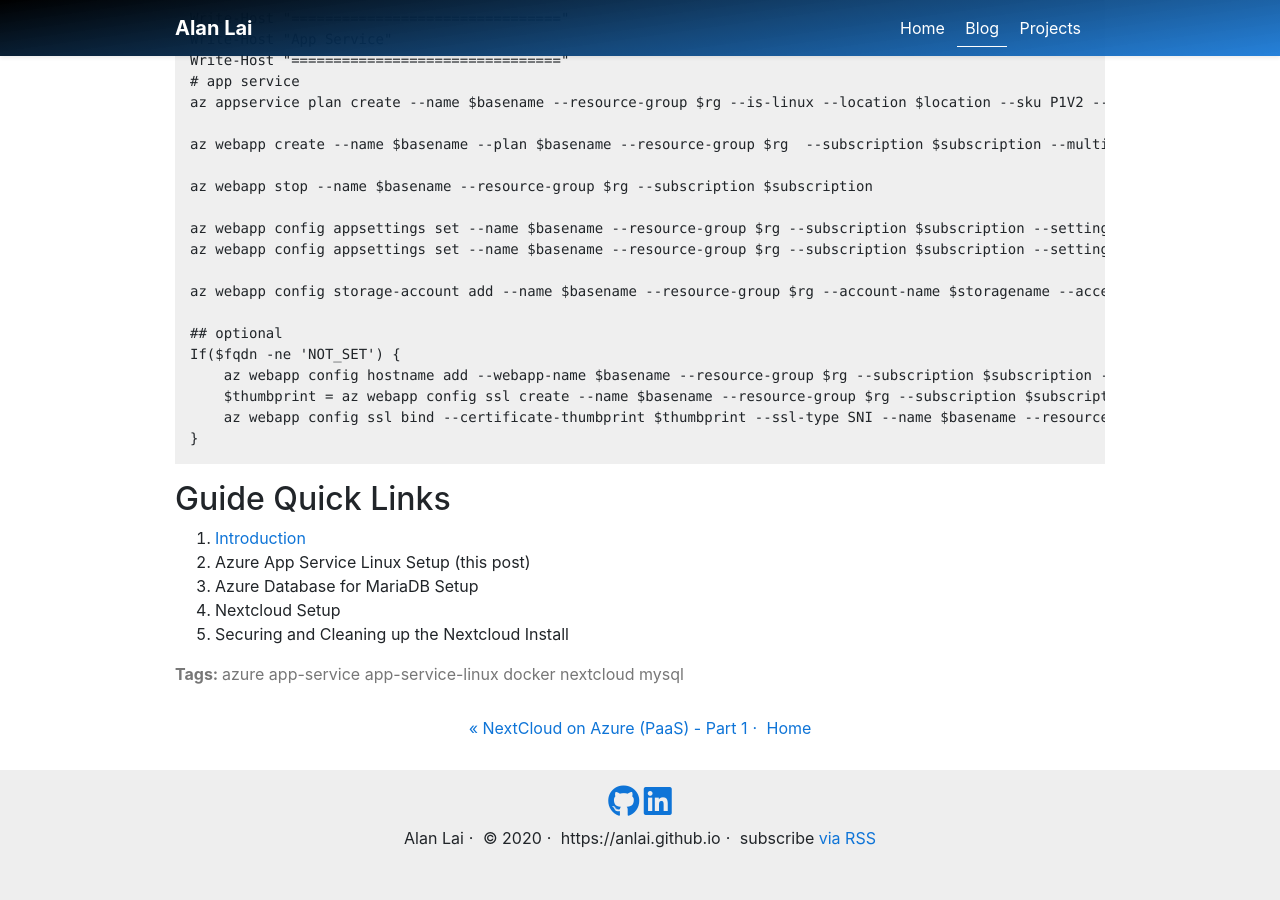
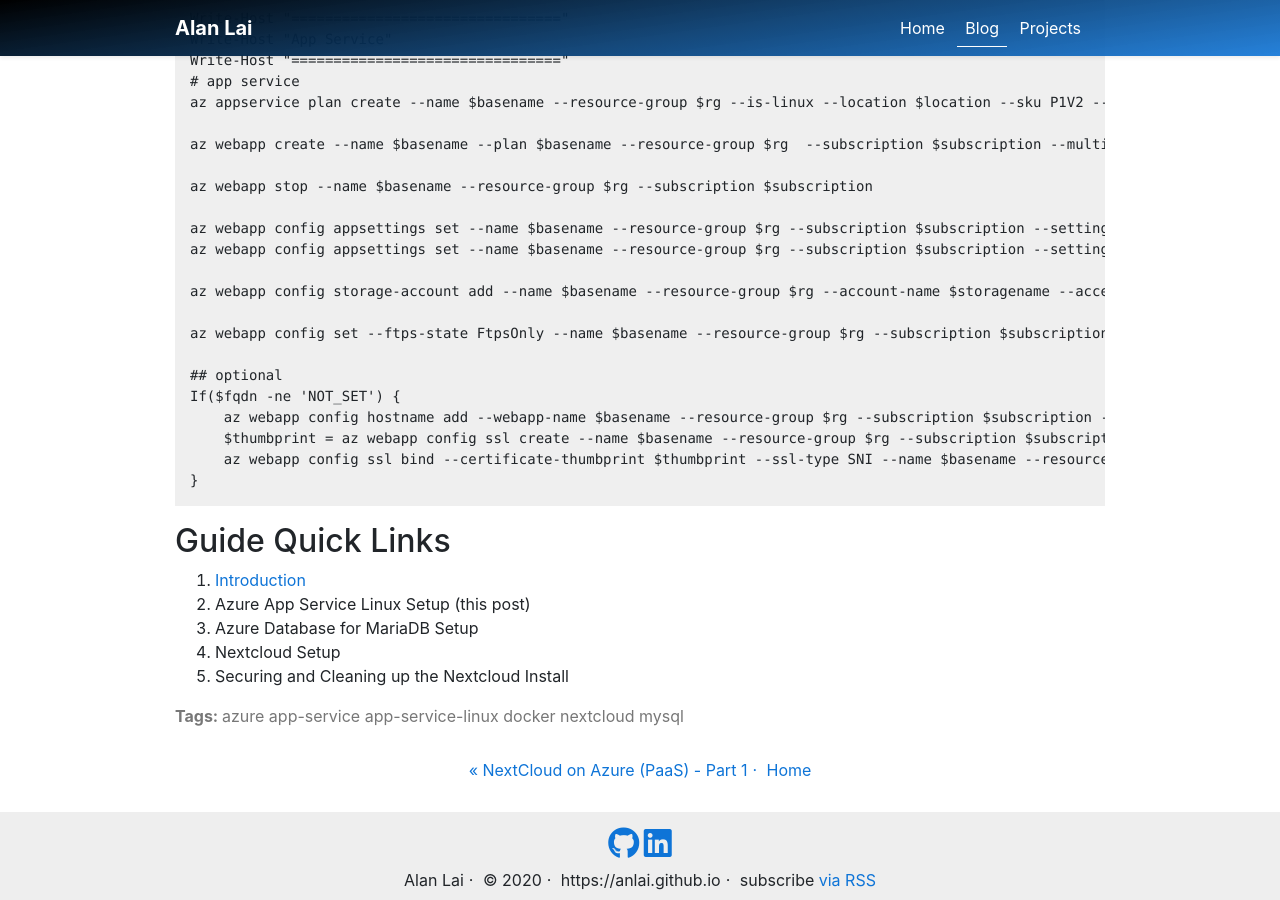
Before and after one commit to anlai/anlai.github.com, a Jekyll site: the page built from _posts/2020-10-15-nextcloud-azure-part-2.md, in a window 1280 px wide and 900 px high, scrolled down 3438 px. Built offline with Jekyll 4.4.1, drawn with Linux system fonts in a browser that asks for light colours; nearby versions of some CDN libraries; before the commit the page ends 4296 px from its top, so only the background shows below that.

Commit message:
ftps only setting

```diff
--- a/_posts/2020-10-15-nextcloud-azure-part-2.md
+++ b/_posts/2020-10-15-nextcloud-azure-part-2.md
@@ -136,6 +136,8 @@
 
 az webapp config storage-account add --name $basename --resource-group $rg --account-name $storagename --access-key $key --share-name 'nextcloud-data' --custom-id 'data' --storage-type AzureFiles --mount-path '/var/www/html/data'
 
+az webapp config set --ftps-state FtpsOnly --name $basename --resource-group $rg --subscription $subscription
+
 ## optional
 If($fqdn -ne 'NOT_SET') {
     az webapp config hostname add --webapp-name $basename --resource-group $rg --subscription $subscription --hostname $fqdn
```
Also changed, not shown: _drafts/nextcloud-azure-bonus.md (+2 -0 lines).
